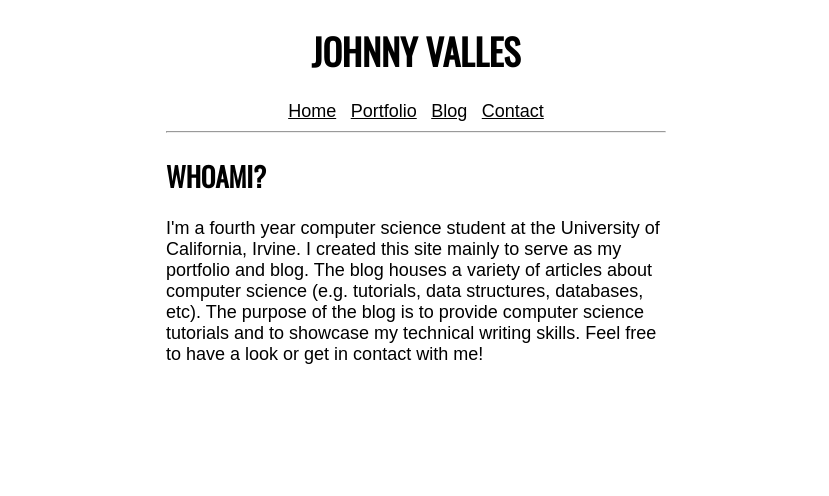
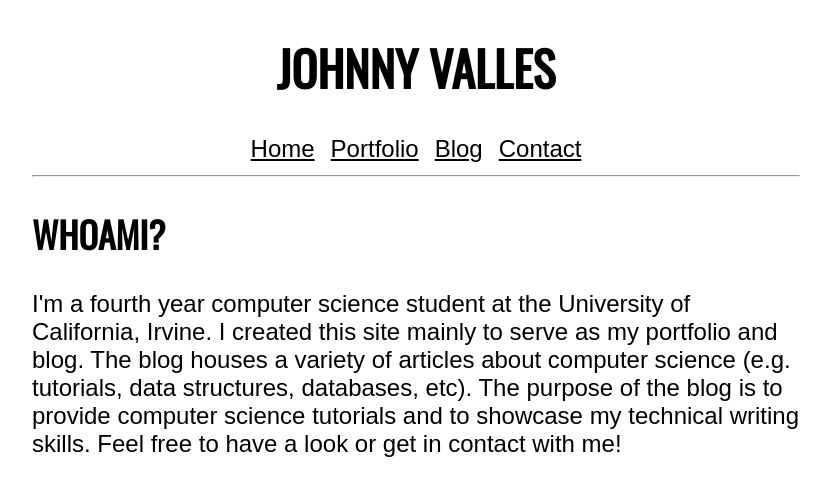
Before and after one commit to johnnyvalles/johnnyvalles.github.io, a Jekyll site: the page built from index.html, in a window 1280 px wide. Shown: the top 496 px of the page, without its empty margins (224-1053 px from the left). Built offline with Jekyll 4.4.1, drawn with Linux system fonts in a browser that asks for light colours.

Commit message:
Fix nav fonts, and site font size

```diff
--- a/_sass/main.scss
+++ b/_sass/main.scss
@@ -1,5 +1,6 @@
 body {
-	font-size: 18px;
+	font-size: 24px;
+	padding: 0 0.5em;
 }
 
 header {
@@ -27,7 +28,7 @@ nav a:hover {
 
 .container {
 	min-width: 200px;
-	max-width: 500px;
+	max-width: 768px;
 	margin: 0 auto;
 }
 
```
